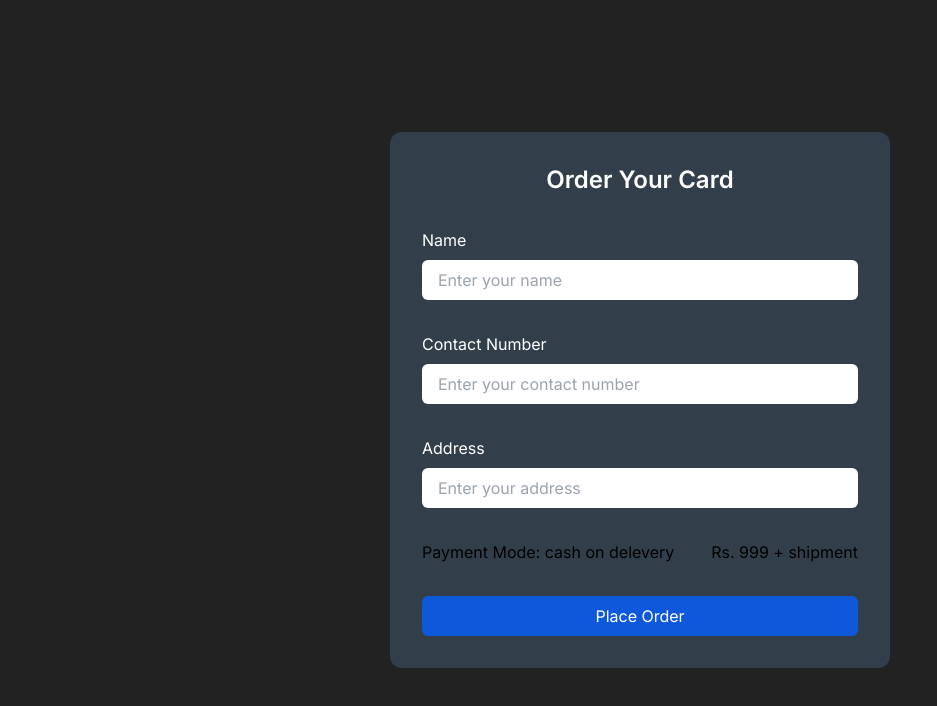
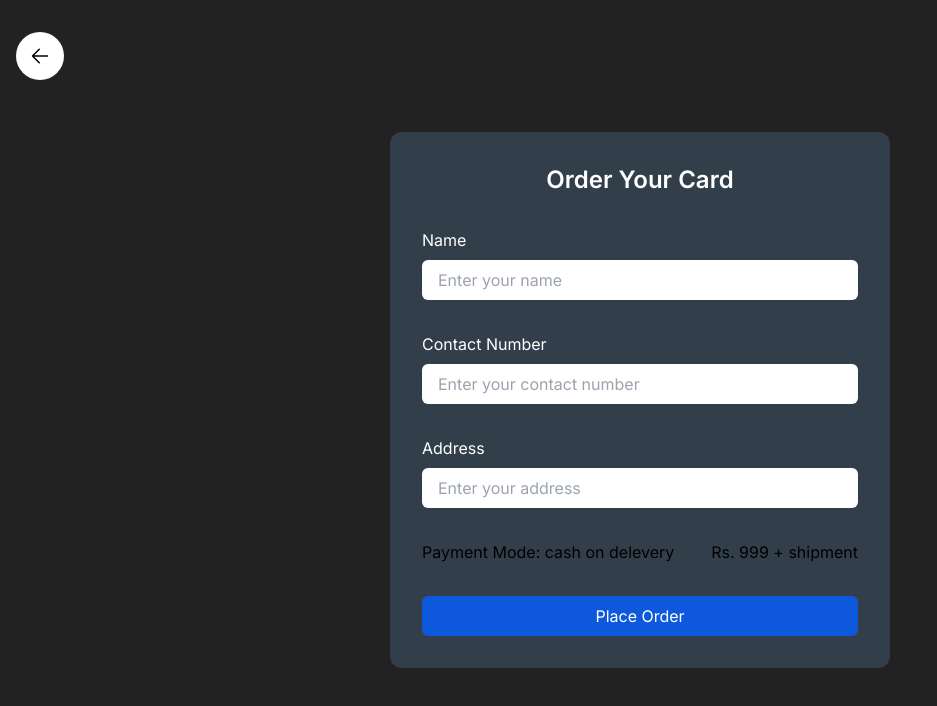
Before and after one commit to jaykanjia/smart_card_client, a Next.js app: page /orderCard in a window 1280 px wide. Shown: the top 706 px of the page, without its empty margins (0-937 px from the left). Built offline with nearby package versions, Linux system fonts and the light colour scheme.

Commit message:
changes in saved card layout

```diff
--- a/src/app/(private)/orderCard/page.jsx
+++ b/src/app/(private)/orderCard/page.jsx
@@ -1,10 +1,12 @@
 import React from 'react';
 import Orderform from '@/components/OrderForm';
+import BackBtn from '@/components/BackBtn';
 
 const page = () => {
     return (
         <>
-            <Orderform />
+                <BackBtn />
+                <Orderform />
         </>
     );
 };
--- a/src/app/(private)/saved/page.jsx
+++ b/src/app/(private)/saved/page.jsx
@@ -1,8 +1,11 @@
 'use client';
 import AxiosInstance from '@/AxiosInstance';
 import Card from '@/components/Card';
+import Header2 from '@/components/Header2';
 import React, { useEffect, useState } from 'react';
 import { toast } from 'react-toastify';
+import FloatingBtn from '@/components/FloatingBtn';
+import BackBtn from '@/components/BackBtn';
 
 const page = () => {
     const [profiles, setProfiles] = useState([]);
@@ -31,10 +34,13 @@ const page = () => {
     }, []);
 
     return (
-        <div className="flex flex-wrap gap-8 justify-evenly w-full p-10">
-            {profiles.map((item) => {
-                return <Card key={item.id} data={item} />;
-            })}
+        <div className='max-w-7xl mx-auto bg-dark-700 relative '>
+            <Header2 />
+            <div className="flex flex-wrap gap-8 justify-center  w-auto p-10 mx-auto">
+                {profiles.map((item) => {
+                    return <Card key={item.id} data={item} />;
+                })}
+            </div>
         </div>
     );
 };
--- a/src/components/BackBtn/index.jsx
+++ b/src/components/BackBtn/index.jsx
@@ -7,7 +7,7 @@ const BackBtn = () => {
     const router = useRouter();
     return (
         <div className="absolute top-8 left-4 sm:right-10 flex flex-col gap-4">
-            <FloatingBtn onClick={router.back}>
+            <FloatingBtn onClick={()=>{router.push('/dashboard')}}>
                 <svg
                     xmlns="http://www.w3.org/2000/svg"
                     fill="none"
--- a/src/components/Card/index.jsx
+++ b/src/components/Card/index.jsx
@@ -3,7 +3,7 @@ import React from 'react';
 
 const Card = ({ data }) => {
     return (
-        <div className="bg-white dark:bg-dark-700 border border-[#6a6a6a] grid sm:grid-cols-2 items-center w-full aspect-[5/3] max-w-[500px] shadow-2xl rounded-lg p-4">
+        <div className="bg-white dark:bg-dark-700 border border-[#6a6a6a] grid sm:grid-cols-2 items-center w-full aspect-[5/3] max-w-[500px] shadow-2xl rounded-lg p-4 ">
             <div className="flex justify-center items-center aspect-square border-b sm:border-b-0 sm:border-r border-[#6a6a6a] p-4">
                 <div className="relative aspect-square bg-white rounded-full h-full overflow-hidden border">
                     <Image src={'/images/avatar.png'} fill />
--- a/src/components/Header2/index.jsx
+++ b/src/components/Header2/index.jsx
@@ -10,6 +10,7 @@ import styles from './style.module.css';
 import AxiosInstance from '@/AxiosInstance';
 
 const data = [
+    { title: 'Dashboard', link: '/dashboard' },
     {
         title: 'Profile',
         dropdown: [
```
